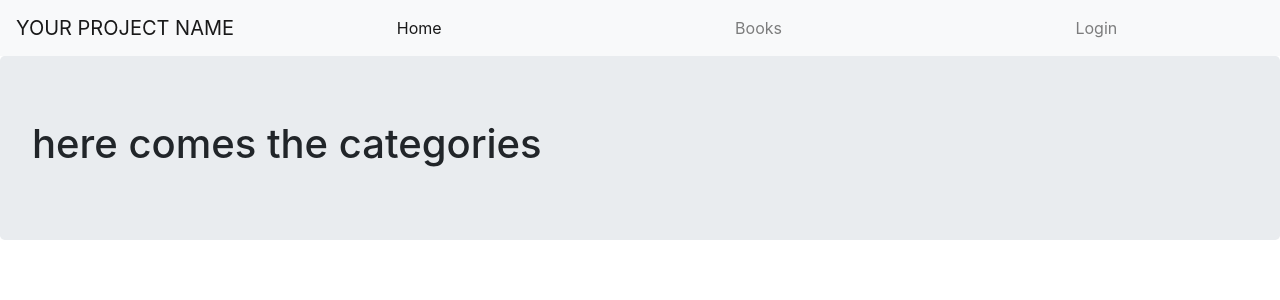
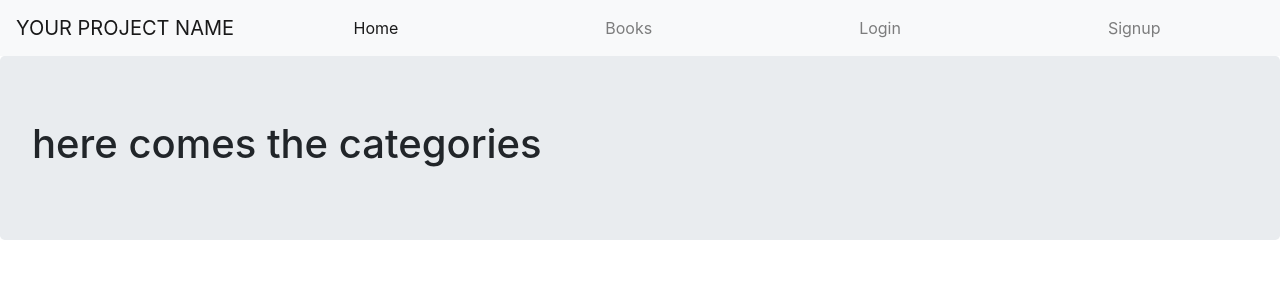
Before and after one commit to StenFrancesco/rockstars-client, a React (Create React App) app: page / in a window 1280 px wide. Shown: the top 300 px of the page. Built offline with nearby package versions, Linux system fonts and the light colour scheme; no server answers.

Commit message:
Added signup to navigation

```diff
--- a/src/App.js
+++ b/src/App.js
@@ -7,13 +7,12 @@ import Loading from "./components/Loading";
 import MessageBox from "./components/MessageBox";
 import SignUp from "./pages/SignUp";
 import Login from "./pages/Login";
-import HomePage from "./pages/HomePage"
+import HomePage from "./pages/HomePage";
+import Books from "./pages/Books";
 
 import { useDispatch, useSelector } from "react-redux";
 import { selectAppLoading } from "./store/appState/selectors";
 import { getUserWithStoredToken } from "./store/user/actions";
-import { Jumbotron } from "react-bootstrap";
-import Books from "./pages/Books";
 
 function App() {
   const dispatch = useDispatch();
@@ -33,6 +32,7 @@ function App() {
         <Route path="/books" component={Books} />
         <Route path="/signup" component={SignUp} />
         <Route path="/login" component={Login} />
+        <Route path="/signup" component={SignUp} />
       </Switch>
     </div>
   );
--- a/src/components/Navigation/LoggedOut.js
+++ b/src/components/Navigation/LoggedOut.js
@@ -5,6 +5,7 @@ export default function LoggedOut() {
   return (
     <>
       <NavbarItem path="/login" linkText="Login" />
+      <NavbarItem path="/signup" linkText="Signup" />
     </>
   );
 }
```
